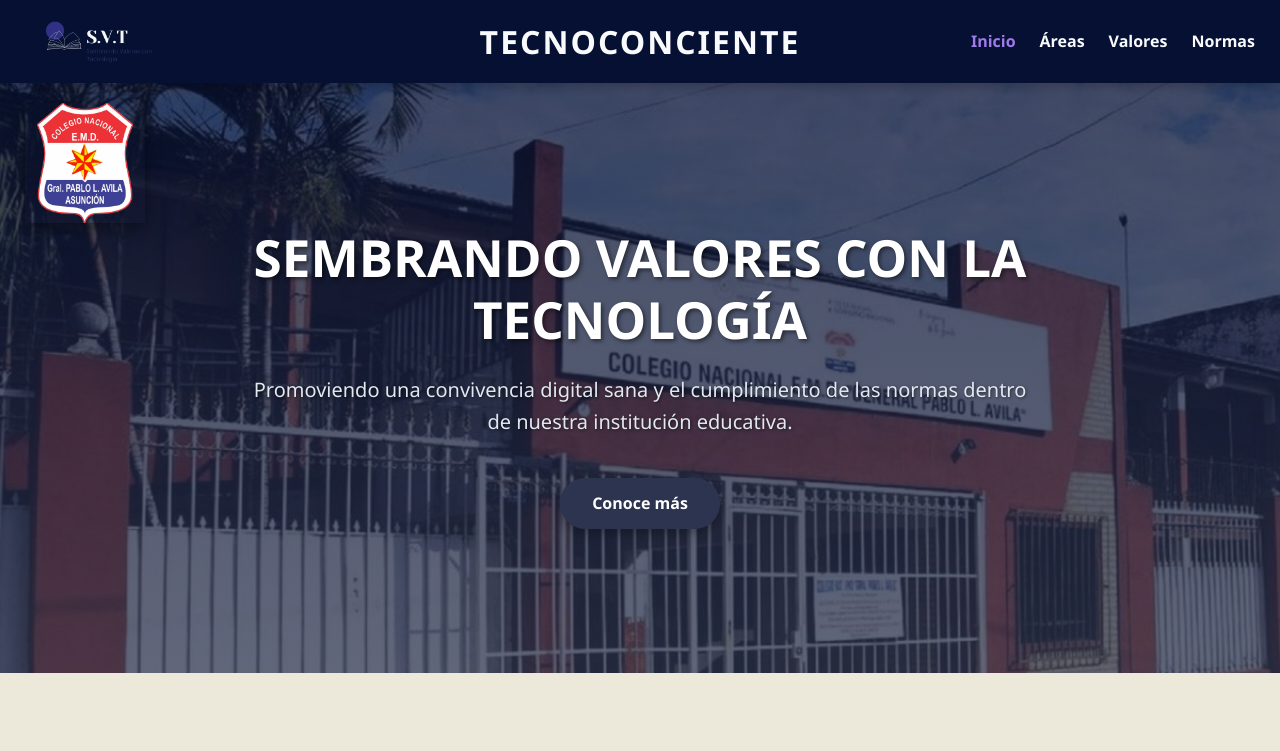
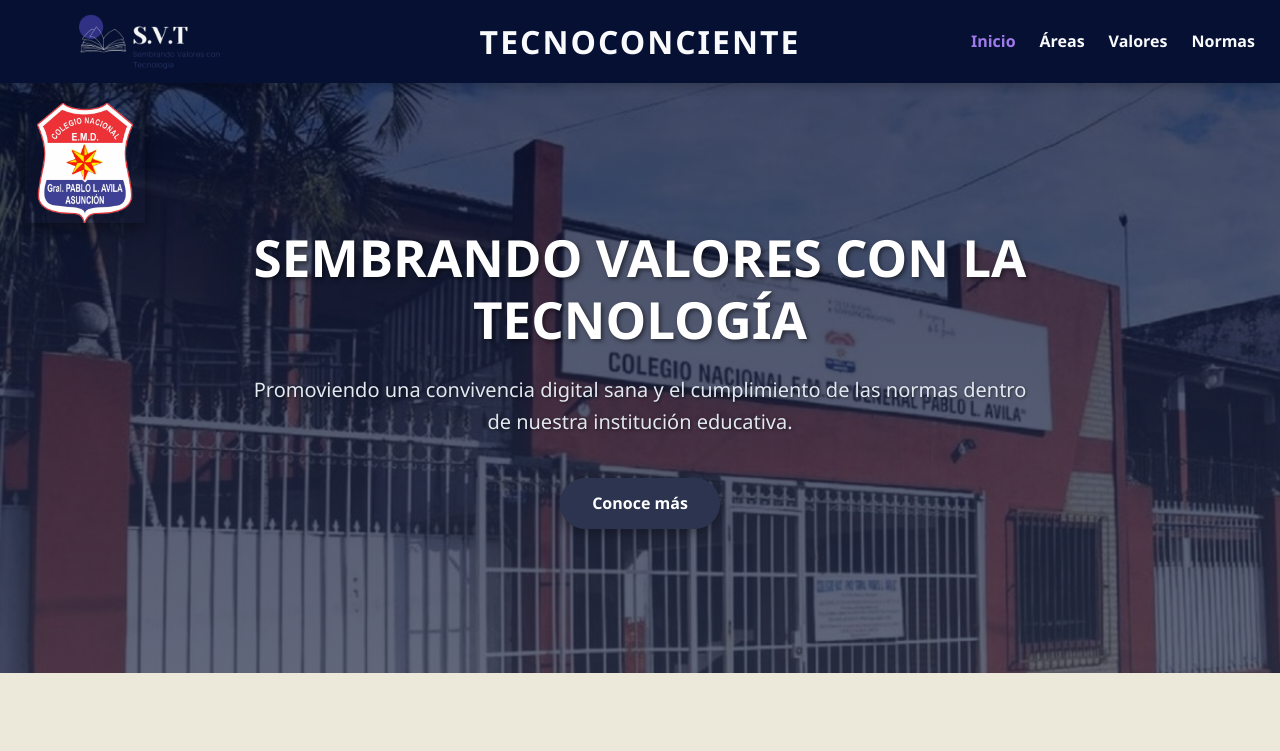
Before and after one commit to JorgeStruway/svt2, a plain HTML site: page index.html in a window 1280 px wide. Shown: the top 751 px of the page. Drawn offline with Linux system fonts and the light colour scheme.

Commit message:
Update index.html

```diff
--- a/index.html
+++ b/index.html
@@ -44,8 +44,8 @@
 
         .project-logo-header {
             position: absolute;
-            left: 40px;
-            height: 60px;
+            left: 71px;
+            height: 80px;
             object-fit: contain;
         }
 
```
